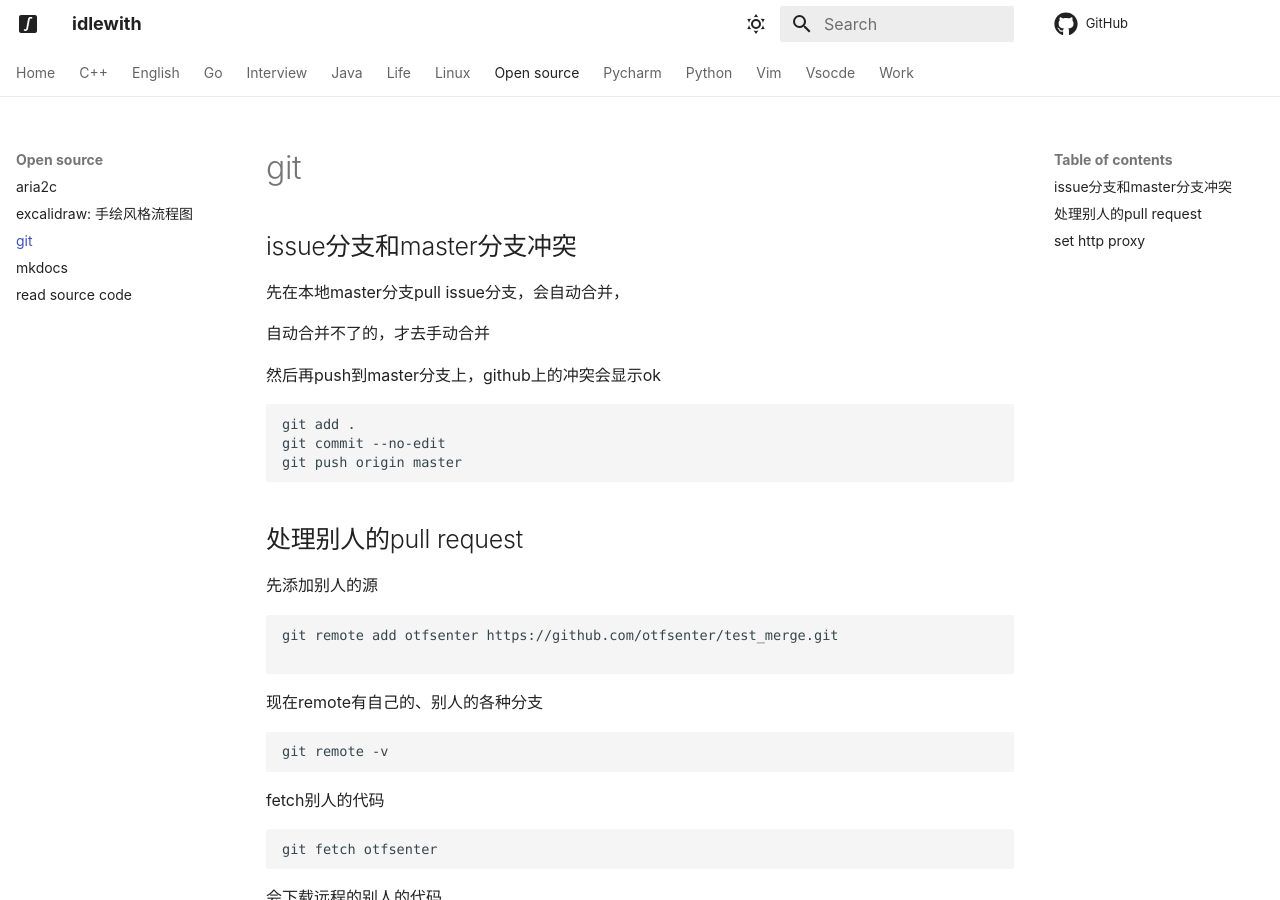
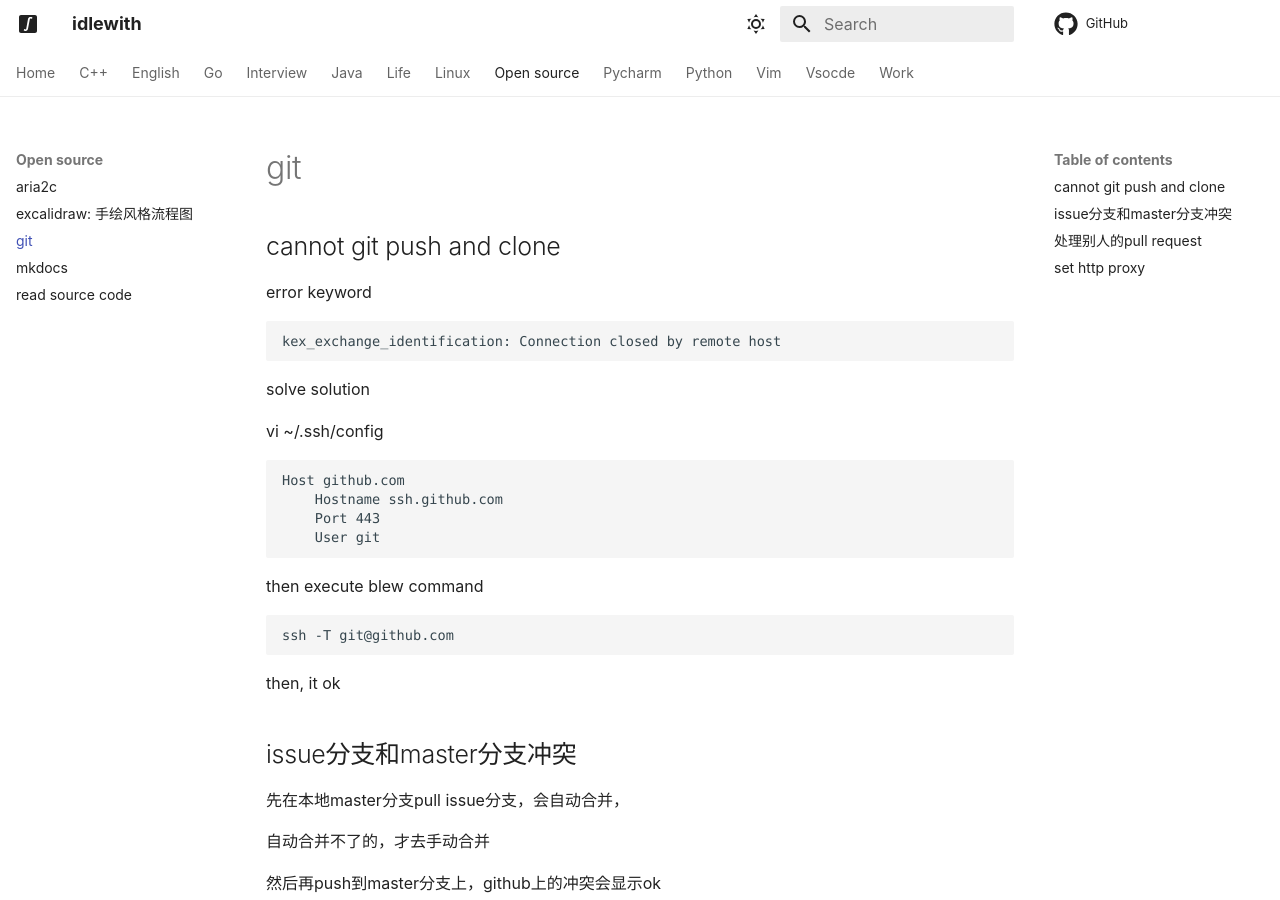
Before and after one commit to idlewith/blog, an MkDocs documentation site: the page built from docs/open_source/git.md, in a window 1280 px wide and 900 px high. Built offline with MkDocs 1.6.1 and Material for MkDocs 9.7.7, drawn with Linux system fonts in a browser that asks for light colours; comment, search, counter and statistics services are not loaded.

Commit message:
git cannot push or clone

````diff
--- a/docs/open_source/git.md
+++ b/docs/open_source/git.md
@@ -1,4 +1,37 @@
 # git
+
+
+## cannot git push and clone
+
+error keyword
+
+```
+kex_exchange_identification: Connection closed by remote host
+```
+
+
+solve solution
+
+vi ~/.ssh/config
+
+```
+Host github.com
+    Hostname ssh.github.com
+    Port 443
+    User git
+```
+
+
+then execute blew command
+
+```
+ssh -T git@github.com
+```
+
+then, it ok
+
+
+
 
 ## issue分支和master分支冲突
 
````
